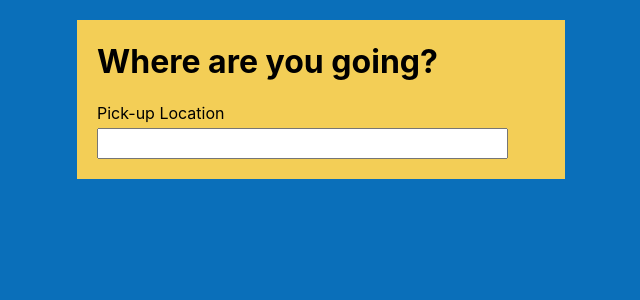
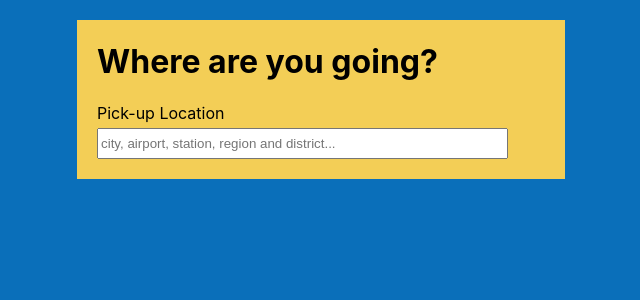
Before and after one commit to scented-wiring/pickup-location-box, a React (Create React App) app: page / in a window 1280 px wide. Shown: the top 300 px of the page, without its empty margins (319-959 px from the left). Built offline with nearby package versions, Linux system fonts and the light colour scheme.

Commit message:
add placeholder text to textbox

```diff
--- a/src/App.js
+++ b/src/App.js
@@ -5,7 +5,12 @@ function App() {
     <div id="searchbox">
       <h1>Where are you going?</h1>
       <label htmlFor="pickup-location">Pick-up Location</label>
-      <input type="text" id="pickup-location" name="pickup-location"></input>
+      <input
+        type="text"
+        id="pickup-location"
+        name="pickup-location"
+        placeholder="city, airport, station, region and district..."
+      ></input>
     </div>
   );
 }
```
